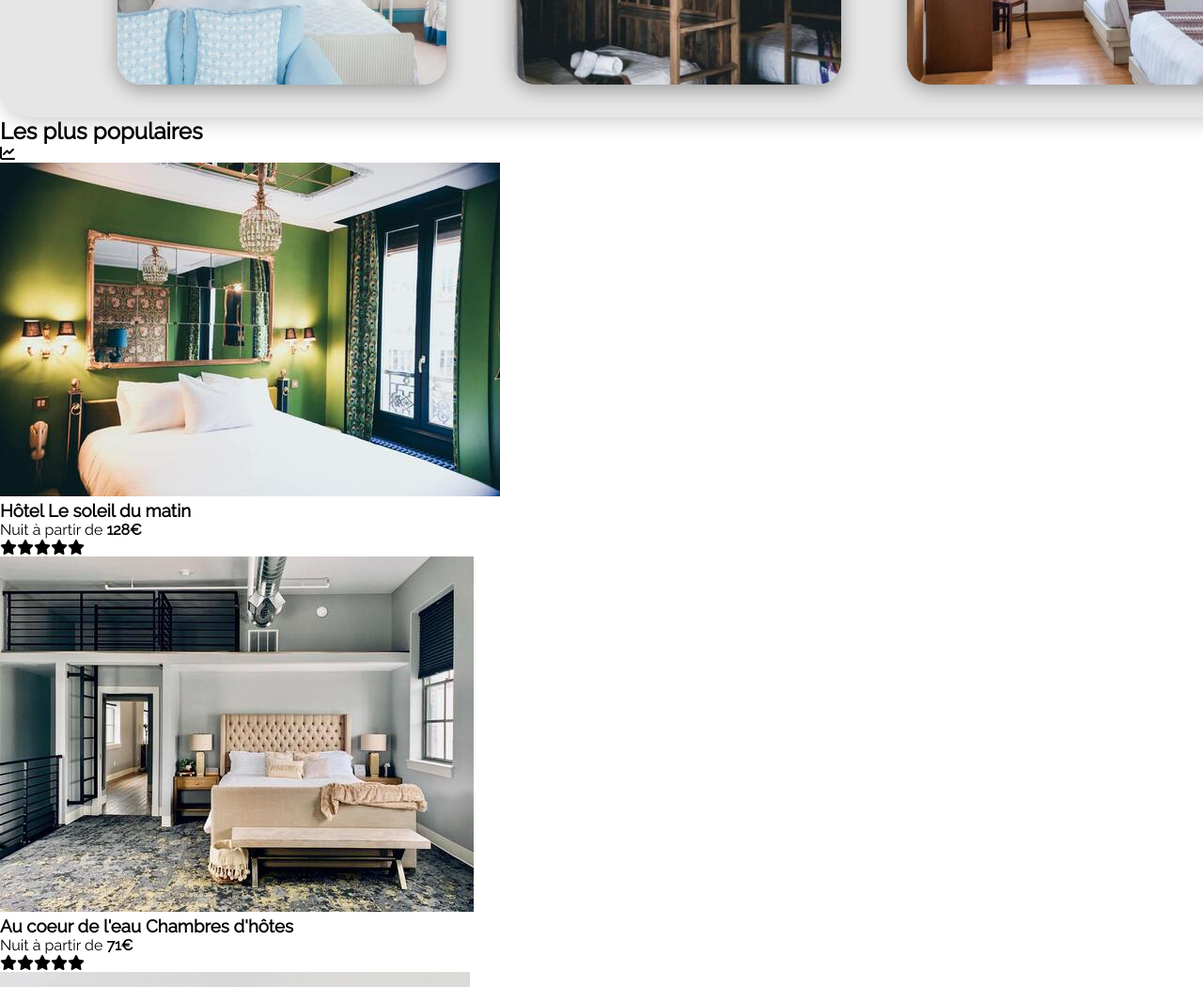
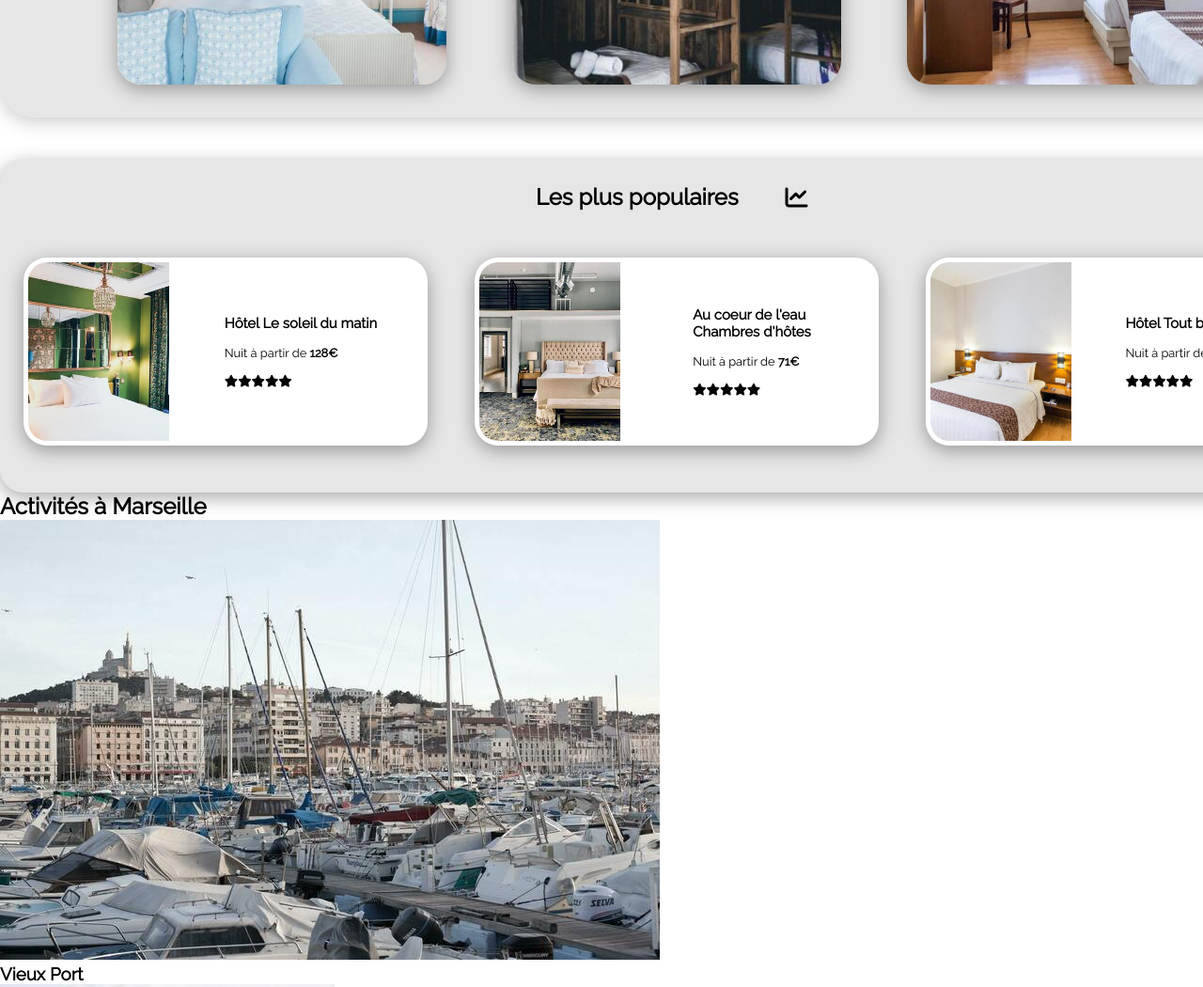
Before and after one commit to Super-Brocoli/Reservia2.0, a plain HTML site: page index.html in a window 1280 px wide. Shown: the part 1200-2250 px from the top of the page at 94% size. Drawn offline with Linux system fonts and the light colour scheme.

Commit message:
Les plus populaires CSS terminé

```diff
--- a/index.html
+++ b/index.html
@@ -111,7 +111,7 @@
                 </article>
                 <aside class="aside">
                     <div class="aside__div">
-                        <h2>Les plus populaires</h2>
+                        <h2 class="aside__div__h2">Les plus populaires</h2>
                         <div class="aside__div__div"><i class="fas fa-chart-line"></i></div>
                     </div>
                     <div class="aside__div2">
@@ -126,7 +126,7 @@
                         <figure class="aside__div2__asideCard">
                             <img class="aside__div2__asideCard__img" src="images/hebergements/4_small/aw-creative-VGs8z60yT2c-unsplash.jpg" alt="">
                             <figcaption class="aside__div2__asideCard__figcaption">
-                                <h3 class="asideCard__figcaption__h3">Au coeur de l'eau Chambres d'hôtes</h3>
+                                <h3 class="asideCard__figcaption__h3">Au coeur de l'eau <br> Chambres d'hôtes</h3>
                                 <p class="asideCard__figcaption__p">Nuit à partir de <span class="bold">71€</span></p>
                                 <i class="fas fa-star"></i><i class="fas fa-star"></i><i class="fas fa-star"></i><i class="fas fa-star"></i><i class="fas fa-star"></i>
                             </figcaption>
--- a/style.css
+++ b/style.css
@@ -146,7 +146,7 @@ span .header__nav__li--sign{
 .section__div2__div__div:hover{
     color: #fff;
     background-color: #0065FC;
-    transition: 0.5s;
+    transition: 0.7s;
 }
 /* Logements */
 .section__div3{
@@ -191,7 +191,7 @@ span .header__nav__li--sign{
     box-shadow: 0 5px 20px rgba(0,0,0,0.35);
       /* Retourner carte */
     transform-style: preserve-3d;
-    transition: all 0.7s ease;
+    transition: all 0.5s ease;
     position: relative;
 }
 .card:hover{
@@ -228,3 +228,57 @@ span .header__nav__li--sign{
     justify-content: center;
     align-items: center;
 }
+/* Aside */
+.aside{
+    background-color: #e6e6e6;
+    border-radius: 25px;
+    box-shadow: 0 5px 20px rgba(0,0,0,0.35);
+}
+.aside__div{
+    display: flex;
+    margin-left: auto;
+    margin-right: auto;
+    width: 300px;
+    margin-top: 45px;
+}
+.aside__div__h2{
+    margin-top: 25px;
+}
+.aside__div__div{
+    display: flex;
+    align-items: center;
+    justify-self: center;
+    margin-left: 50px;
+    font-size: 1.5em;
+    margin-top: 25px;
+}
+.aside__div2{
+    display: flex;
+    justify-content: space-around;
+    padding: 50px 0px 50px 0px;
+}
+.aside__div2__asideCard{
+    display: flex;
+    width: 430px;
+    height: 200px;
+    border-radius: 25px;
+    object-fit: cover;
+    background-color: #fff;
+    box-shadow: 0 5px 20px rgba(0,0,0,0.35);
+    cursor: pointer;
+}
+.aside__div2__asideCard__img{
+    width: 150px;
+    height: 95%;
+    object-fit: cover;
+    border-top-left-radius: 25px;
+    border-bottom-left-radius: 25px;
+    padding: 5px;
+}
+.aside__div2__asideCard__figcaption{
+    font-size: 0.8em;
+    margin: auto;
+}
+.asideCard__figcaption__p{
+    margin: 15px 0px 15px 0px;
+}
```
